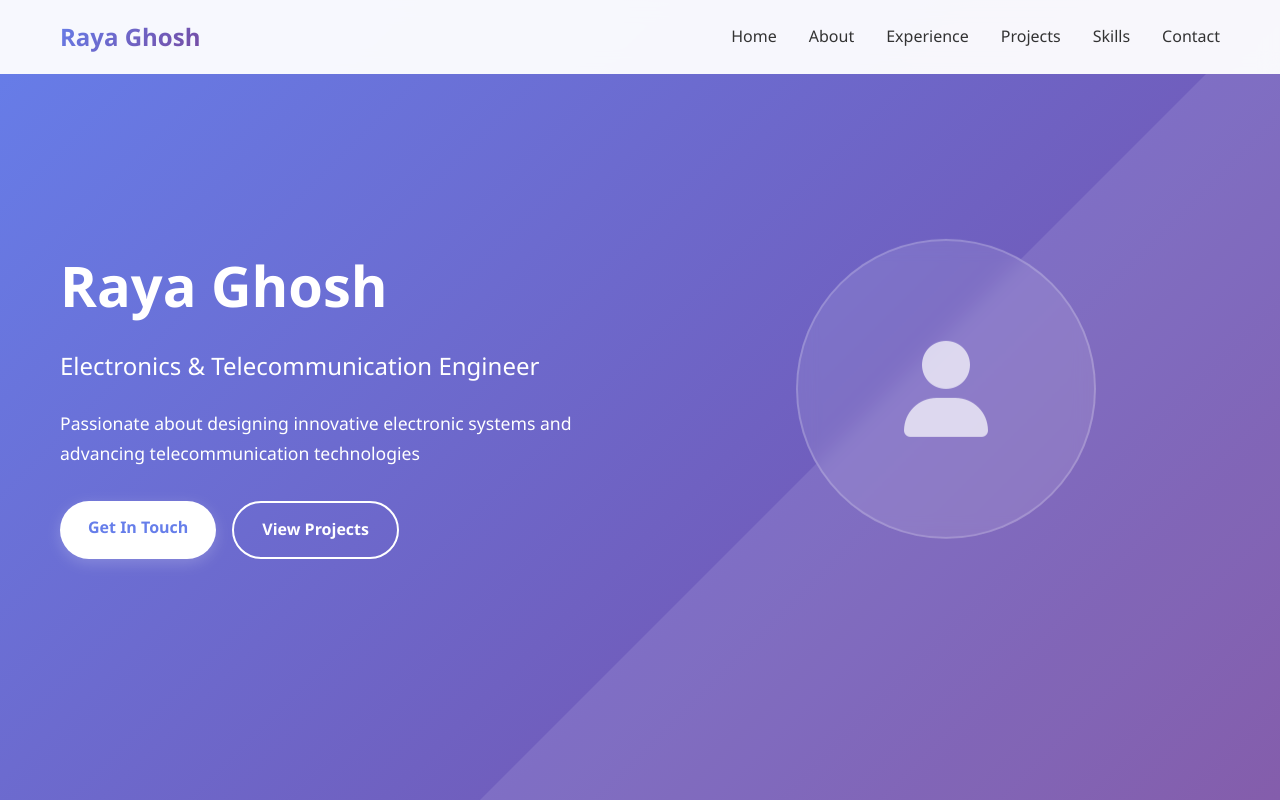
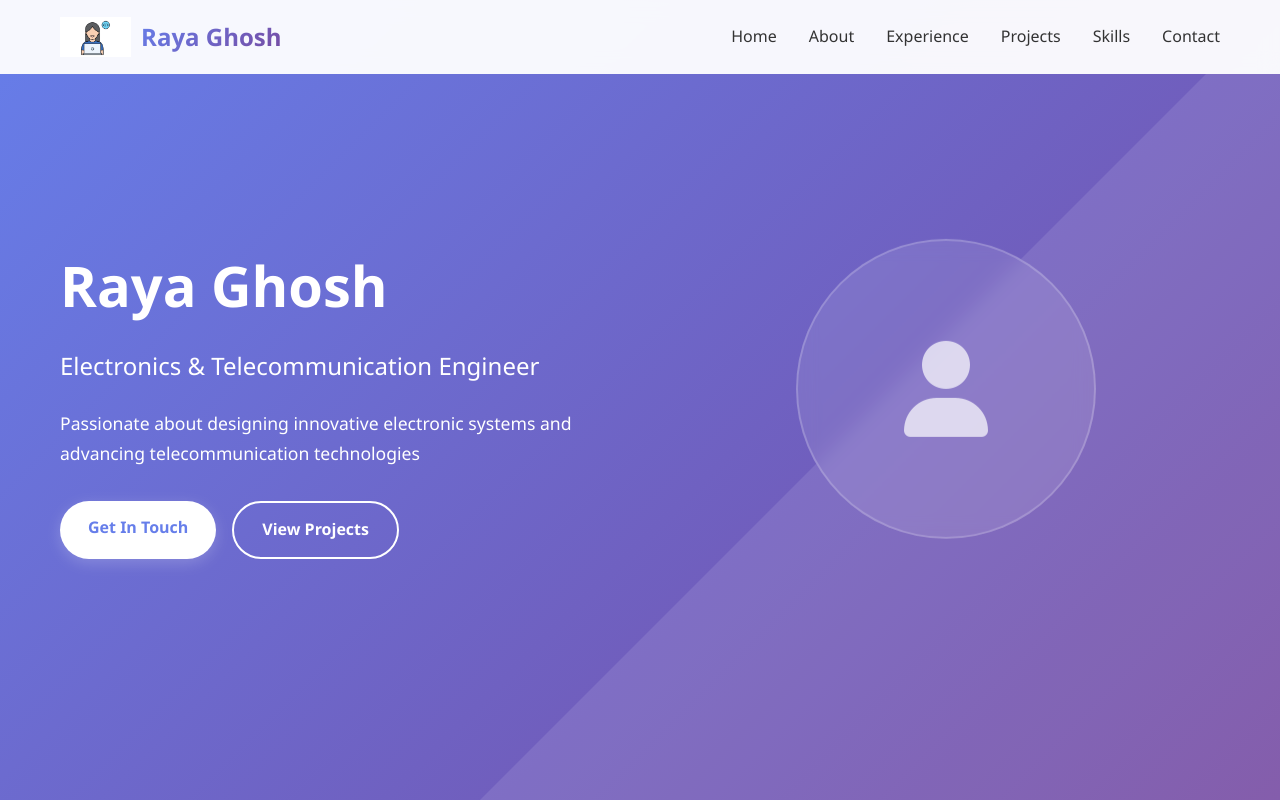
Before and after one commit to iamraya29/Minors-Sem7-Web-Technology, a plain HTML site: page Expt 2 Portfolio/index.html in a window 1280 px wide. Shown: the top 800 px of the page. Drawn offline with Linux system fonts and the light colour scheme.

Commit message:
Add files via upload

```diff
--- a/Expt 2 Portfolio/index.html
+++ b/Expt 2 Portfolio/index.html
@@ -12,6 +12,7 @@
 <nav class="navbar">
     <div class="nav-container">
         <div class="nav-logo">
+            <img src="page logo.png" alt="Raya Ghosh Logo" class="logo-img">
             <h2>Raya Ghosh</h2>
         </div>
         <div class="nav-menu">
--- a/Expt 2 Portfolio/style.css
+++ b/Expt 2 Portfolio/style.css
@@ -39,14 +39,24 @@ body {
     align-items: center;
 }
 
+.nav-logo {
+    display: flex;
+    align-items: center;
+}
+
+.logo-img {
+    height: 40px;
+    margin-right: 10px;
+}
+
 .nav-logo h2 {
     background: linear-gradient(135deg, #667eea 0%, #764ba2 100%);
+    -webkit-background-clip: text;
     background-clip: text;
-    -webkit-background-clip: text;
-    color: transparent;
     -webkit-text-fill-color: transparent;
     font-weight: bold;
     font-size: 1.5rem;
+    margin: 0;
 }
 
 
```
Also changed, not shown: Expt 2 Portfolio/page logo.png (added). Lines whose indentation alone changed are shown as unchanged.
